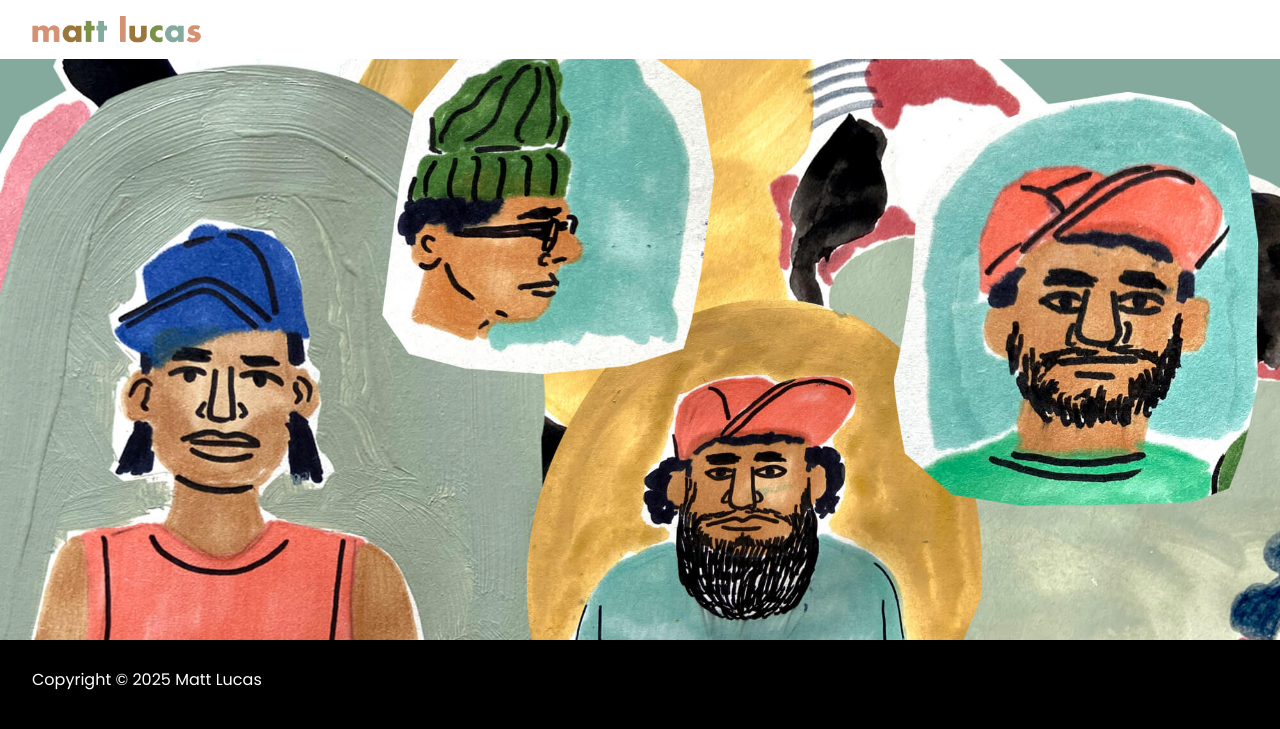
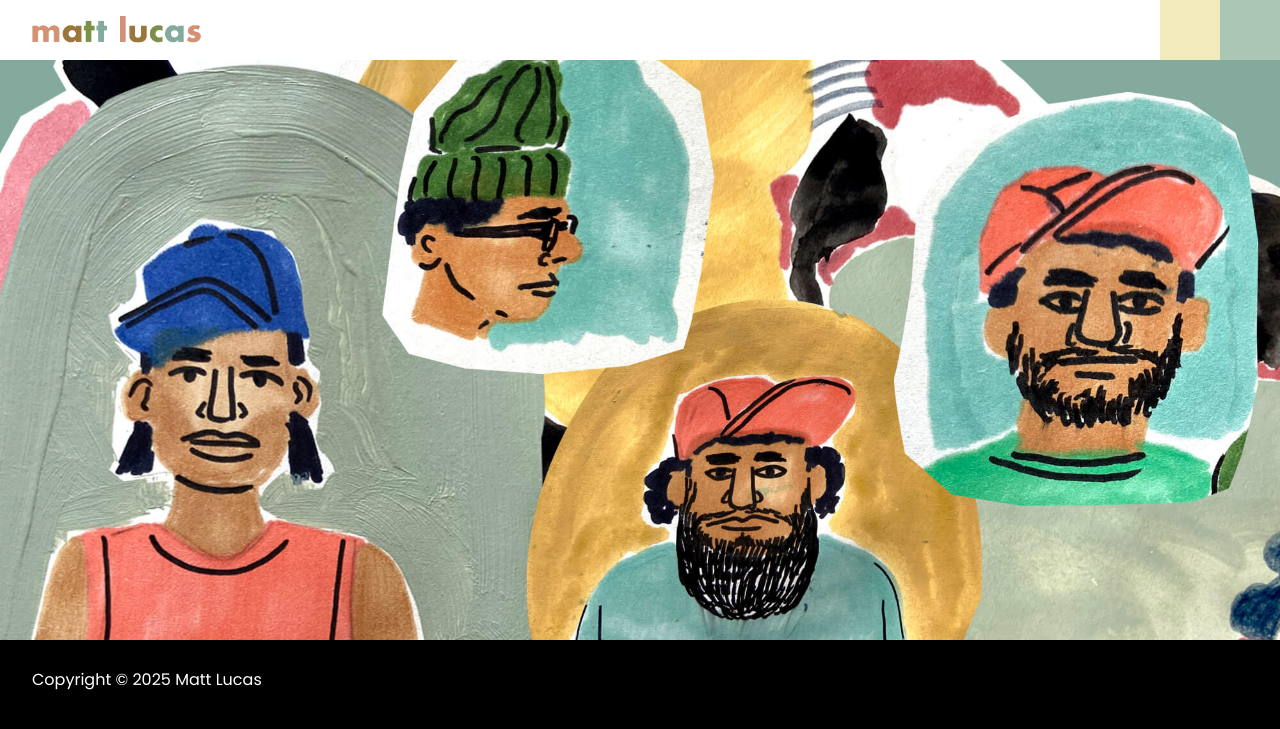
Before and after one commit to mattdavidlucas/mattdavidlucas.github.io, a Jekyll site: the page built from index.html, in a window 1280 px wide. Shown: the top 729 px of the page. Built offline with Jekyll 4.4.1, drawn with Linux system fonts in a browser that asks for light colours.

Commit message:
Add global navigation

```diff
--- a/_includes/header.html
+++ b/_includes/header.html
@@ -1,3 +1,8 @@
-<header>
-	<a href="/"><img class="logo" src="/img/brand/matt-lucas-logo.png" alt="Matt Lucas"></a>
+<header class="cf">
+	<a href="/" title="Home"><img class="logo" src="/img/brand/matt-lucas-logo.png" alt="Matt Lucas"></a>
+
+  <nav class="cf">
+    <a class="loops_nav" href="/loops" title="Loops">&nbsp;</a>
+    <a class="old_drawings_nav" href="/old-drawings" title="Old Drawings">&nbsp;</a>
+  </nav>
 </header>
--- a/_includes/nav.html
+++ /dev/null
@@ -1,6 +0,0 @@
-<nav aria-hidden="false">
-  <ul>
-    <li><a class="loops_nav" href="/loops" target="_blank">Loops</a></li>
-    <li><a class="old_drawings_nav" href="/old-drawings" target="_blank">Old Drawings</a></li>
-  </ul>
-</nav>
--- a/_sass/_base.scss
+++ b/_sass/_base.scss
@@ -52,80 +52,57 @@ body {font-family: 'Poppins', sans-serif;}
 
 header {
   background-color: white;
-  padding: 1rem 2rem;
   position: fixed;
   width: 100%;
   z-index: 1;
 }
 
+header > a {
+  display: block;
+  float: left;
+  padding: 1em;
+
+  @media only screen and (min-width: 760px) {
+    padding: 1em 2em;
+  }
+}
+
 .logo {
-  max-width: 170px;
+  max-width: 150px;
   width: 100%;
+  @media only screen and (min-width: 760px) {
+    max-width: 170px;
+  }
 }
 
 // Nav
 nav {
-  background-color: white;
-  border-right: 1px solid black;
-  border-bottom: 1px solid black;
-  font-size: 1.3em;
-  font-weight: 700;
-  left: 0;
-  padding: 2rem;
-  position: fixed;
-  top: 60px;
-
-  li {
-    margin-bottom: 1em;
-
-    &:last-child { margin-bottom: 0; }
-  }
+  float: right;
 
   a {
-    color: black;
-    position: relative;
+    display: block;
+    float: left;
+    height: 60px;
+    width: 60px;
     text-decoration: none;
-
     &:visited {
       @extend a;
     }
-
-    &::before {
-      border-radius: 90px;
-      content: '';
-      display: inline-block;
-      position: relative;
-      width: 20px;
-      height: 20px;
-      bottom: -2px;
-      left: 0;
-      margin-right: 0.4em;
-    }
-
     &:hover {
-      &::before {
-        transition: transform .3s;
-        transform: translateY(-.75em);
-      }
-    }
-  }
-
-  .loops_nav {
-    &::before {
-      background-color: #f2eabc;
-    }
-  }
-
-  .old_drawings_nav {
-    &::before {
-      background-color: #abc6b4;
+      transition: transform .3s;
+      transform: translateX(-.75em);
     }
   }
 }
 
+.loops_nav { background-color: #f2eabc; }
+
+.old_drawings_nav { background-color: #abc6b4;}
+
 .container {
-  padding: 2em;
+  padding: 2em 1em;
   @media only screen and (min-width: 760px) {
+    padding: 2em;
     width: 100%;
   }
 }
```
